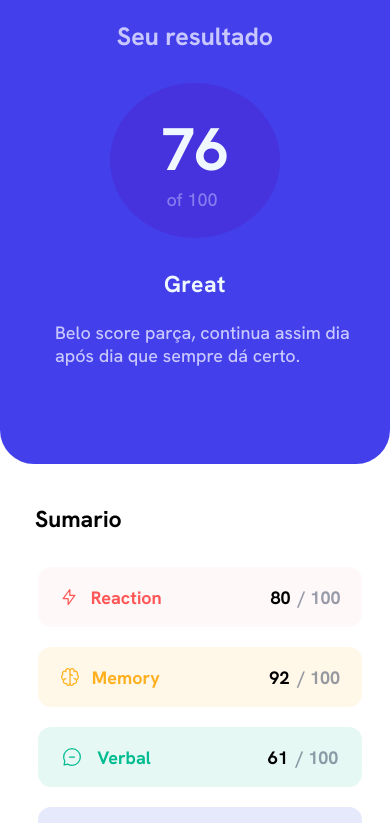
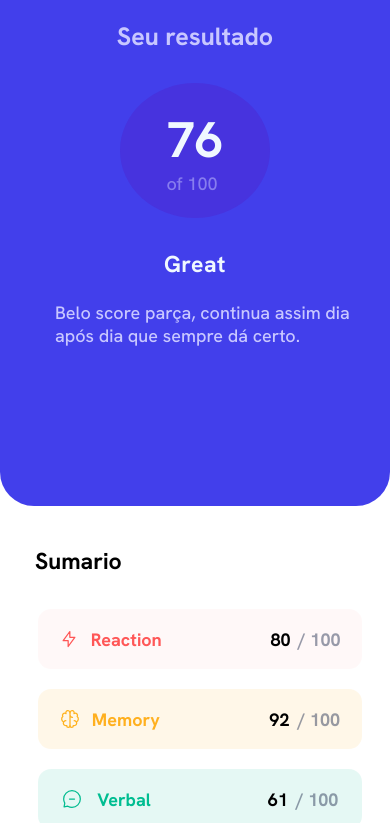
Before and after one commit to YannDarkz/Sumario-beta, a plain HTML site: page index.html in a window 390 px wide. Shown: the top 823 px of the page. Drawn offline with Linux system fonts and the light colour scheme.

Commit message:
commit inicial

```diff
--- a/src/css/responsive.css
+++ b/src/css/responsive.css
@@ -128,7 +128,7 @@
 
 .container-m .container-resultado{
     max-width: 100vw;
-    height: 70vh;
+    height:80vh;
    border-top-right-radius: 0;
    border-top-left-radius: 0;
 
@@ -142,7 +142,7 @@
 
 .container-m .container-sumario {
     width: auto;
-    height: 80vh;
+    height: 90vh;
 }
 
 .container-m .container-sumario .info-sumario .item {
@@ -202,12 +202,12 @@ right: 50px;
     }
 
     .container-m {
-        height: 110vh;
+        height: 120vh;
     }
 
     .container-m .container-resultado {
 
-        height: 55vh;
+        height: 60vh;
     }
 
     .container-m .container-resultado .titulo {
@@ -227,8 +227,8 @@ right: 50px;
         top: 25px;
 
         background: var(--Violet-blue);
-        width: 170px;
-        height: 155px;
+        width: 150px;
+        height: 135px;
 
         /* border: 1px solid black; */
         border-radius: 50%;
@@ -236,7 +236,7 @@ right: 50px;
 
     .container-m .container-resultado .resultado-final .titulo-circulo {
 
-        font-size: 60px;
+        font-size: 50px;
 
     }
 
```
